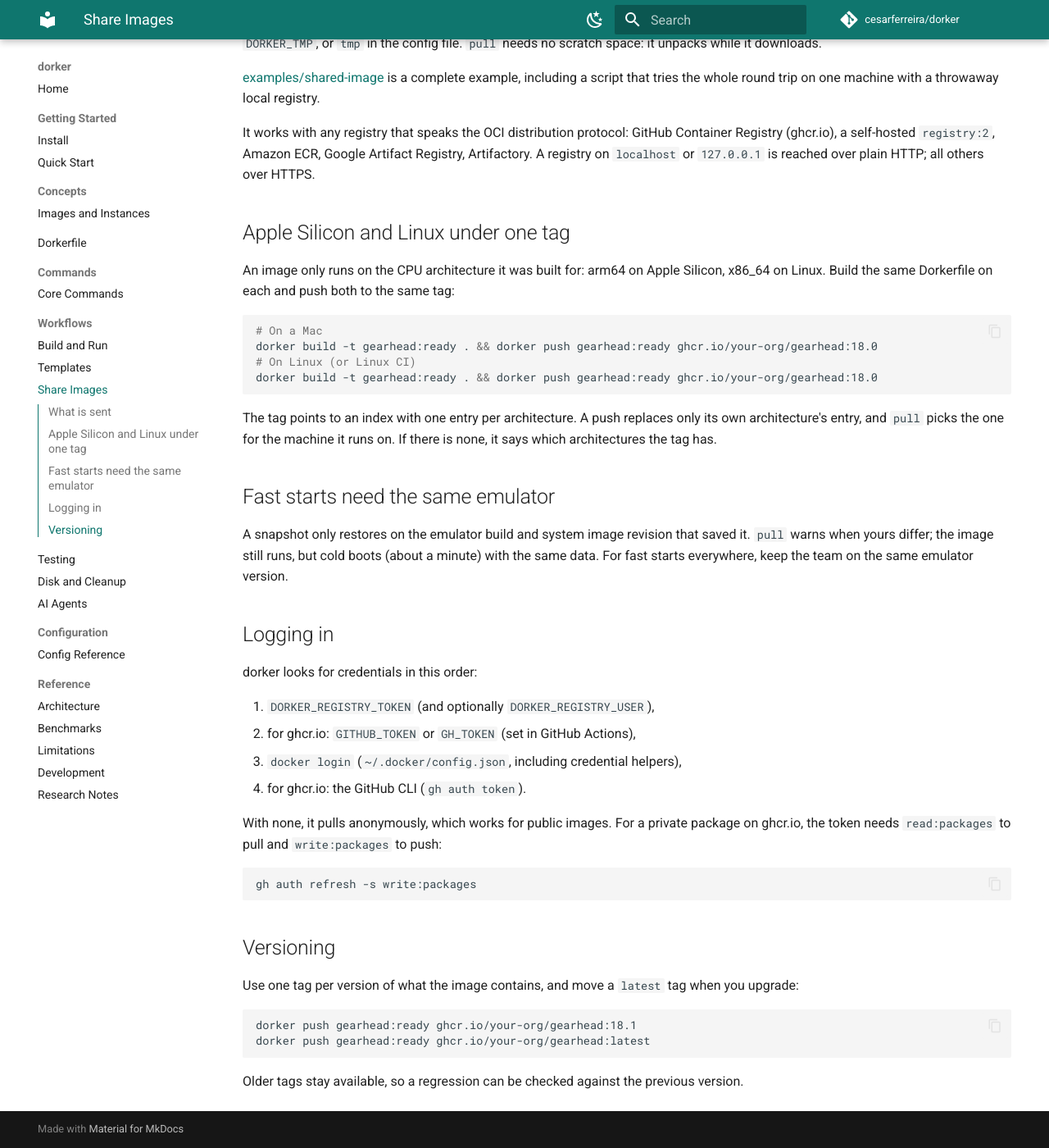
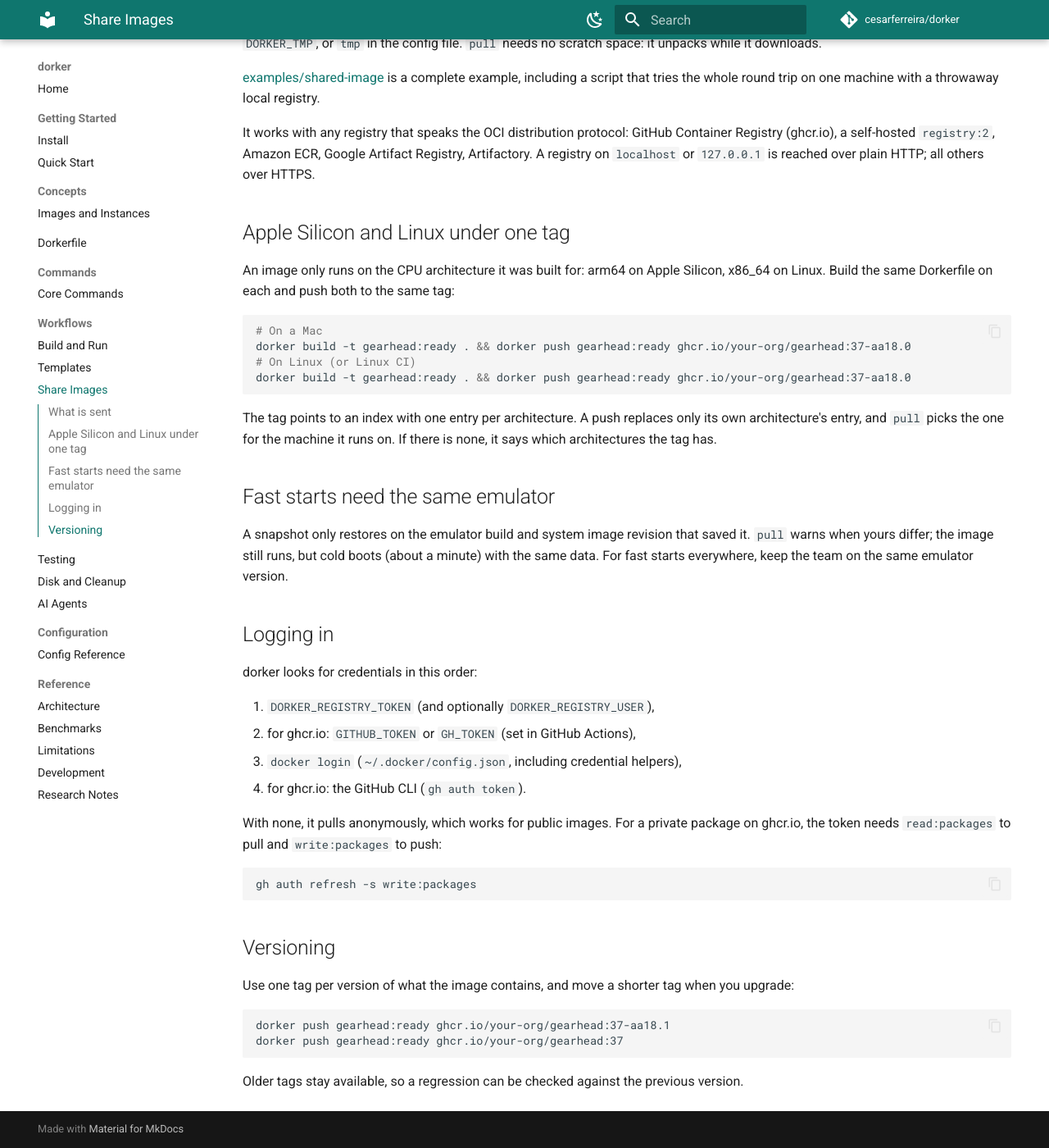
Before and after one commit to cesarferreira/dorker, an MkDocs documentation site: the page built from docs/workflows/sharing.md, in a window 1280 px wide and 1400 px high, scrolled down 644 px. Shown: the whole window at 82% size. Built offline with MkDocs 1.6.1 and Material for MkDocs 9.7.7, drawn with Linux system fonts in a browser that asks for light colours; comment, search, counter and statistics services are not loaded; some of the changed text lies outside the part shown.

Commit message:
docs: show how to build, push and pull a shared Android Auto image on Mac and Linux
The README's sharing section is now a step-by-step walkthrough: log in, build the
Android Auto template on Linux and on an Apple Silicon Mac, push both to one
ghcr.io/<org>/gearhead:<api>-aa<version> tag, then run it with the same command on
either machine. The sharing guide uses the same tag scheme, and the template README
no longer claims the arm64 bundle needs an x86_64 replacement on Linux: it installs
on android:37-playstore there.

````diff
--- a/docs/workflows/sharing.md
+++ b/docs/workflows/sharing.md
@@ -6,13 +6,13 @@ the same apps and versions, the same settings, the same snapshot. Nobody repeats
 ```bash
 # Once, on the machine that builds it
 dorker build -t gearhead:ready .
-dorker push gearhead:ready ghcr.io/your-org/gearhead:18.0
+dorker push gearhead:ready ghcr.io/your-org/gearhead:37-aa18.0
 
 # Everyone else
-dorker run -d --name dev ghcr.io/your-org/gearhead:18.0   # pulls it the first time
+dorker run -d --name dev ghcr.io/your-org/gearhead:37-aa18.0   # pulls it the first time
 ```
 
-`dorker pull ghcr.io/your-org/gearhead:18.0` downloads it without starting anything, and
+`dorker pull ghcr.io/your-org/gearhead:37-aa18.0` downloads it without starting anything, and
 checks for a newer push of that tag. `dorker run` uses the local copy once it has one, like
 `docker run`.
 
@@ -44,9 +44,9 @@ on Linux. Build the same Dorkerfile on each and push both to the same tag:
 
 ```bash
 # On a Mac
-dorker build -t gearhead:ready . && dorker push gearhead:ready ghcr.io/your-org/gearhead:18.0
+dorker build -t gearhead:ready . && dorker push gearhead:ready ghcr.io/your-org/gearhead:37-aa18.0
 # On Linux (or Linux CI)
-dorker build -t gearhead:ready . && dorker push gearhead:ready ghcr.io/your-org/gearhead:18.0
+dorker build -t gearhead:ready . && dorker push gearhead:ready ghcr.io/your-org/gearhead:37-aa18.0
 ```
 
 The tag points to an index with one entry per architecture. A push replaces only its own
@@ -77,12 +77,12 @@ gh auth refresh -s write:packages
 
 ## Versioning
 
-Use one tag per version of what the image contains, and move a `latest` tag when you
+Use one tag per version of what the image contains, and move a shorter tag when you
 upgrade:
 
 ```bash
-dorker push gearhead:ready ghcr.io/your-org/gearhead:18.1
-dorker push gearhead:ready ghcr.io/your-org/gearhead:latest
+dorker push gearhead:ready ghcr.io/your-org/gearhead:37-aa18.1
+dorker push gearhead:ready ghcr.io/your-org/gearhead:37
 ```
 
 Older tags stay available, so a regression can be checked against the previous version.
````
Also changed, not shown: README.md (+61 -8 lines), templates/android-auto-with-dev-mode/README.md (+8 -3 lines).
